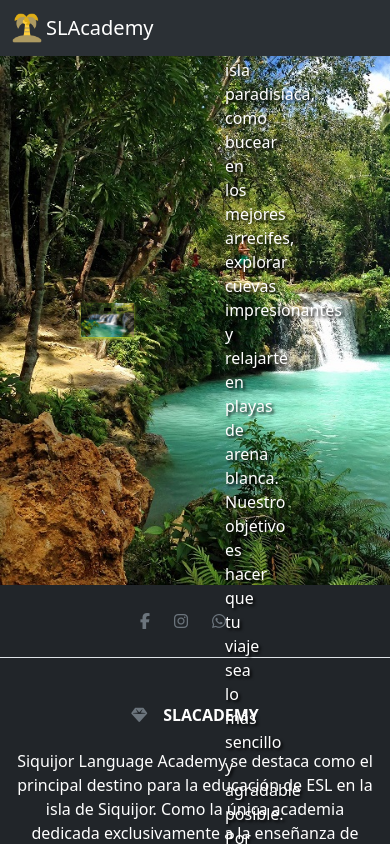
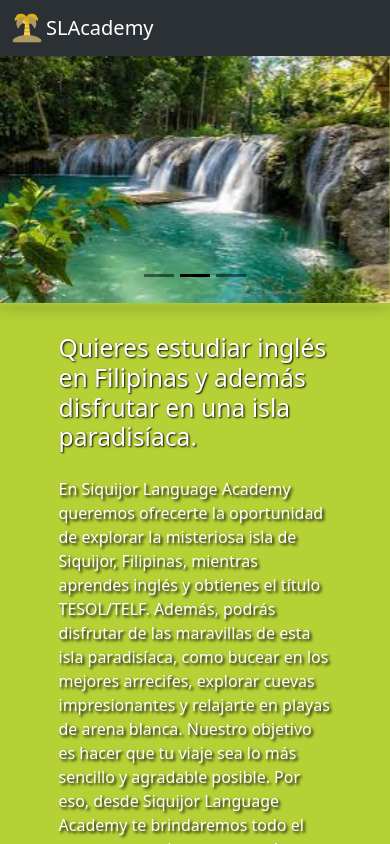
Before and after one commit to ssioux/slacademy, a React (Vite) app: page / in a window 390 px wide. Shown: the top 844 px of the page. Built offline with nearby package versions, Linux system fonts and the light colour scheme.

Commit message:
responsive home page done

```diff
--- a/src/components/navbar/NavBar.jsx
+++ b/src/components/navbar/NavBar.jsx
@@ -11,7 +11,7 @@ function NavBar() {
   return (
     <>
     <section className='nav'>
-<Navbar collapseOnSelect expand="lg" className="bg-body-tertiary" fixed="top" bg="dark" data-bs-theme="dark" style={{backgroundColor: "red"}}>
+<Navbar collapseOnSelect expand="lg" className="bg-body-tertiary wa" fixed="top" bg="dark" data-bs-theme="dark">
       <Container>
         <Navbar.Brand href="#home"><img
               alt=""
--- a/src/components/navbar/navbar.scss
+++ b/src/components/navbar/navbar.scss
@@ -1,3 +1,9 @@
 .nav {
   height: 55px;
 }
+
+.wa {
+  a {
+    color: white;
+  }
+}
--- a/src/index.css
+++ b/src/index.css
@@ -41,5 +41,4 @@ button:focus-visible {
 
 .footer {
   color: white !important;
-
 }
--- a/src/main.jsx
+++ b/src/main.jsx
@@ -1,8 +1,8 @@
 import React from "react";
 import ReactDOM from "react-dom/client";
 import App from "./App.jsx";
+import 'mdb-react-ui-kit/dist/css/mdb.min.css';
 import "@fortawesome/fontawesome-free/css/all.min.css";
-import 'mdb-react-ui-kit/dist/css/mdb.min.css';
 import "bootstrap/dist/css/bootstrap.min.css";
 import "./index.css";
 import { BrowserRouter } from "react-router-dom";
--- a/src/pages/home/home.scss
+++ b/src/pages/home/home.scss
@@ -4,7 +4,7 @@
   padding: 70px;
   background-image: url("/src/assets/images/Siquijor-Philippines.jpg");
   background-repeat: no-repeat;
-  background-size: cover ;
+  background-size: cover;
   box-shadow: rgb(181, 209, 54) 0px 2px 4px 0px,
     rgba(14, 30, 37, 0.32) 0px 2px 16px 0px;
   display: flex;
@@ -12,7 +12,6 @@
   align-items: center;
 
   .carousel {
-
     width: 70%;
     margin: 0 auto;
     .caro {
@@ -23,7 +22,6 @@
 
   .intro {
     width: 70%;
-
     padding: 80px;
 
     h2 {
@@ -34,8 +32,45 @@
     p {
       color: #fff;
       text-shadow: 2px 2px 3px black;
+    }
+  }
+}
 
+@media screen and (max-width: 1200px) {
+
+  .header {
+    padding: 0px;
+    height: auto;
+    display: flex;
+    flex-direction: column;
+    justify-content: center;
+    align-items: center;
+    background-image:none;
+
+    .carousel {
+      width: 100%;
+      margin: 0 auto;
+      .caro {
+        box-shadow: rgb(181, 209, 54) 0px 2px 4px 0px,
+          rgba(14, 30, 37, 0.32) 0px 2px 16px 0px;
+      }
     }
 
+    .intro {
+      width: 70%;
+      padding: 0px;
+      margin: 30px auto;
+
+      h2 {
+        color: #fff;
+        margin-bottom: 25px;
+        text-shadow: 1px 1px 2px black;
+      }
+      p {
+        color: #fff;
+        text-shadow: 2px 2px 3px black;
+      }
+    }
   }
+
 }
```
